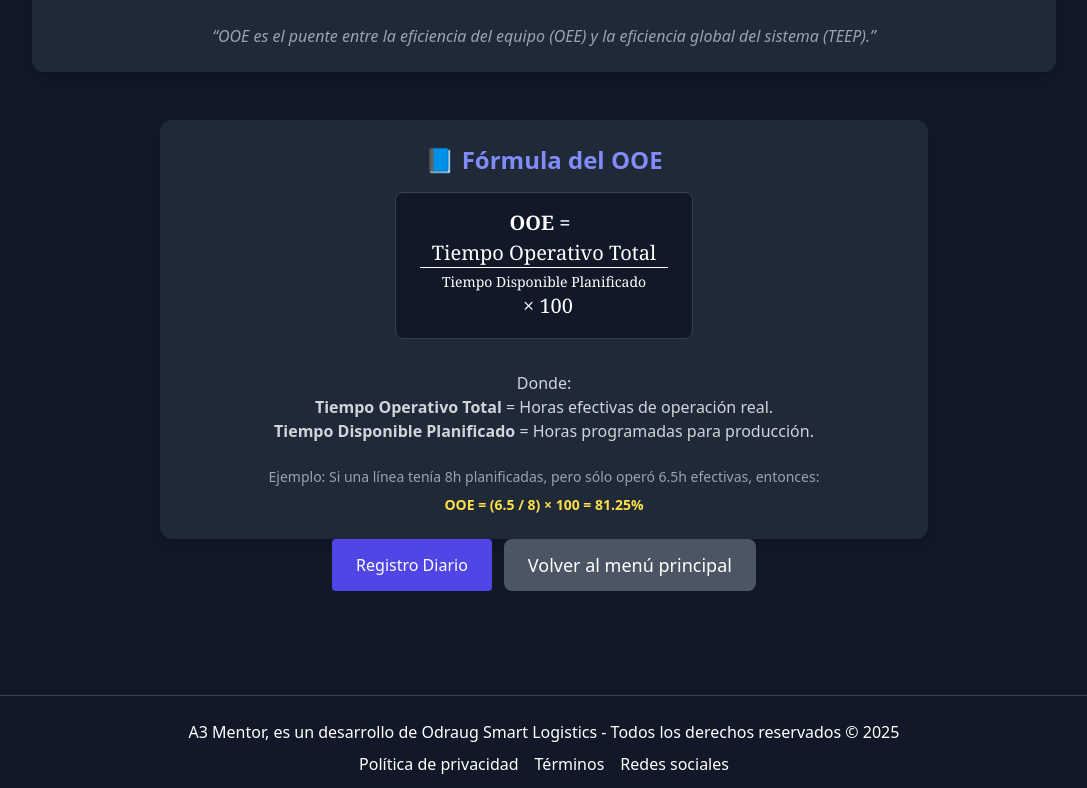
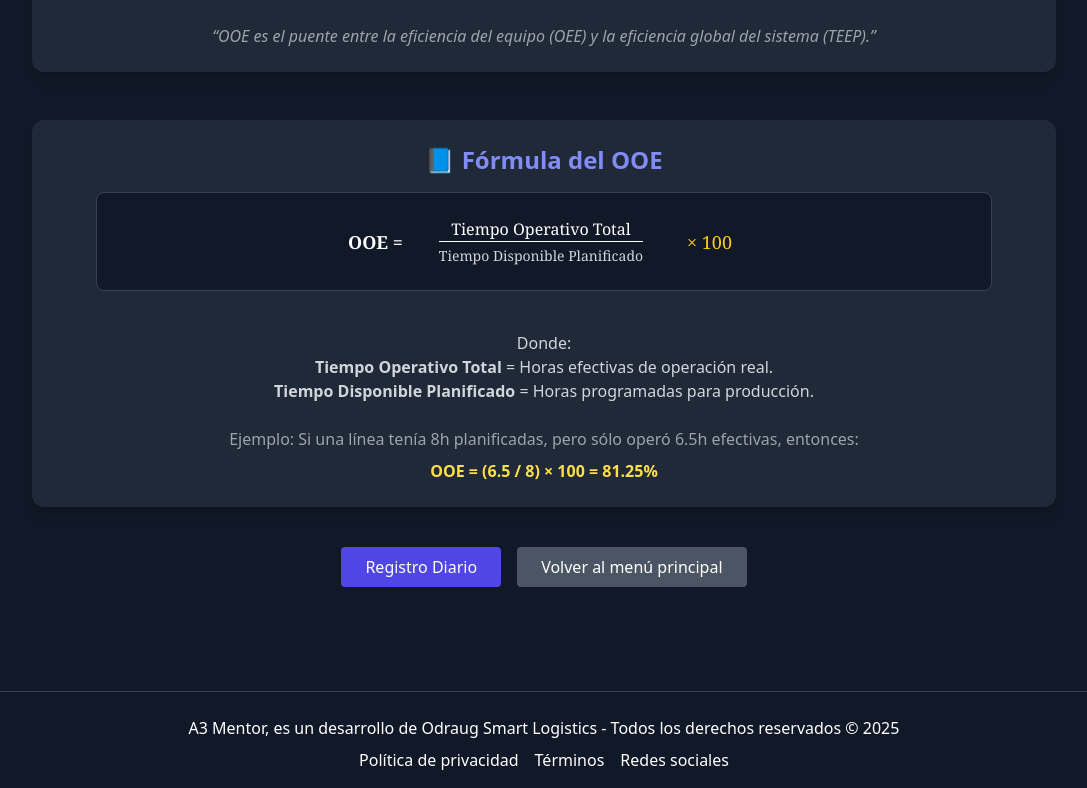
Before and after one commit to odraug21/MentorSixSigma, a React (Create React App) app: page /ooe/intro in a window 1280 px wide. Shown: the part 602-1390 px from the top of the page, without its empty margins (96-1183 px from the left). Built offline with nearby package versions, Linux system fonts and the light colour scheme; sample sign-in values are in the browser's storage.

Commit message:
Actualizacion INTRO

```diff
--- a/src/pages/OEE/OeeIntro.jsx
+++ b/src/pages/OEE/OeeIntro.jsx
@@ -54,7 +54,7 @@ export default function OeeIntro() {
 
           <button
            onClick={() => navigate("/inicio")}
-           className="bg-gray-600 px-6 py-3 rounded-lg text-lg hover:bg-indigo-700 transition"
+           className="bg-gray-600 px-6 py-2 rounded hover:bg-gray-700 transition"
           >
           Volver al menú principal
           </button>
--- a/src/pages/OOE/OoeIntro.jsx
+++ b/src/pages/OOE/OoeIntro.jsx
@@ -74,7 +74,7 @@ export default function OoeIntro() {
 
 {/* 🔹 Fórmula de cálculo */}
 <motion.div
-  className="max-w-3xl mx-auto bg-gray-800 p-6 rounded-xl shadow-lg text-center"
+  className="max-w-5xl mx-auto bg-gray-800 p-6 rounded-xl shadow-lg text-center"
   initial={{ opacity: 0, y: 30 }}
   animate={{ opacity: 1, y: 0 }}
   transition={{ delay: 0.6 }}
@@ -83,21 +83,23 @@ export default function OoeIntro() {
     📘 Fórmula del OOE
   </h2>
 
-  {/* 🔹 Fórmula renderizada directamente */}
-  <div className="bg-gray-900 border border-gray-700 rounded-lg p-4 mb-4 inline-block text-white text-xl font-serif">
-    <span className="mr-2 font-bold">OOE =</span>
-    <span className="align-middle">
-      <div className="flex flex-col items-center inline-block mx-2">
-        <span className="border-b border-white px-3">
-          Tiempo Operativo Total
-        </span>
-        <span className="px-3 text-sm mt-1">
-          Tiempo Disponible Planificado
-        </span>
-      </div>
+{/* 🔹 Fórmula renderizada horizontal */}
+<div className="bg-gray-900 border border-gray-700 rounded-lg p-6 mb-6 inline-flex flex-wrap justify-center items-center gap-x-3 text-white text-lg font-serif w-full max-w-4xl mx-auto">
+  <span className="font-bold">OOE =</span>
+
+  {/* Fracción principal */}
+  <div className="flex flex-col items-center mx-3">
+    <span className="border-b border-white px-3 text-base">
+      Tiempo Operativo Total
     </span>
-    <span className="ml-2">× 100</span>
+    <span className="px-3 text-sm mt-1 text-gray-300">
+      Tiempo Disponible Planificado
+    </span>
   </div>
+
+  <span className="text-yellow-400 text-lg mx-2">× 100</span>
+</div>
+
 
   <p className="text-gray-300 mt-4">
     Donde: <br />
@@ -105,7 +107,7 @@ export default function OoeIntro() {
     <strong>Tiempo Disponible Planificado</strong> = Horas programadas para producción.
   </p>
 
-  <div className="mt-6 text-gray-400 text-sm">
+  <div className="mt-6 text-gray-400 text-base">
     <p>
       Ejemplo: Si una línea tenía 8h planificadas, pero sólo operó 6.5h efectivas, entonces:
     </p>
@@ -117,7 +119,7 @@ export default function OoeIntro() {
 
 
       {/* 🔹 Navegación sugerida */}
-      <div className="flex gap-3 justify-center">
+      <div className="flex gap-4 justify-center mt-10">
 
   <button
             onClick={() => navigate("/ooe/builder")}
@@ -128,7 +130,7 @@ export default function OoeIntro() {
 
           <button
            onClick={() => navigate("/inicio")}
-           className="bg-gray-600 px-6 py-3 rounded-lg text-lg hover:bg-indigo-700 transition"
+           className="bg-gray-600 px-6 py-2 rounded hover:bg-gray-700 transition"
           >
           Volver al menú principal
           </button>
--- a/src/pages/TEEP/TeepIntro.jsx
+++ b/src/pages/TEEP/TeepIntro.jsx
@@ -114,7 +114,7 @@ export default function TeepIntro() {
           </button>
                     <button
            onClick={() => navigate("/inicio")}
-           className="bg-gray-600 px-6 py-3 rounded-lg text-lg hover:bg-indigo-700 transition"
+           className="g-gray-600 px-6 py-2 rounded hover:bg-gray-700 transition"
           >
           Volver al menú principal
           </button>
```
